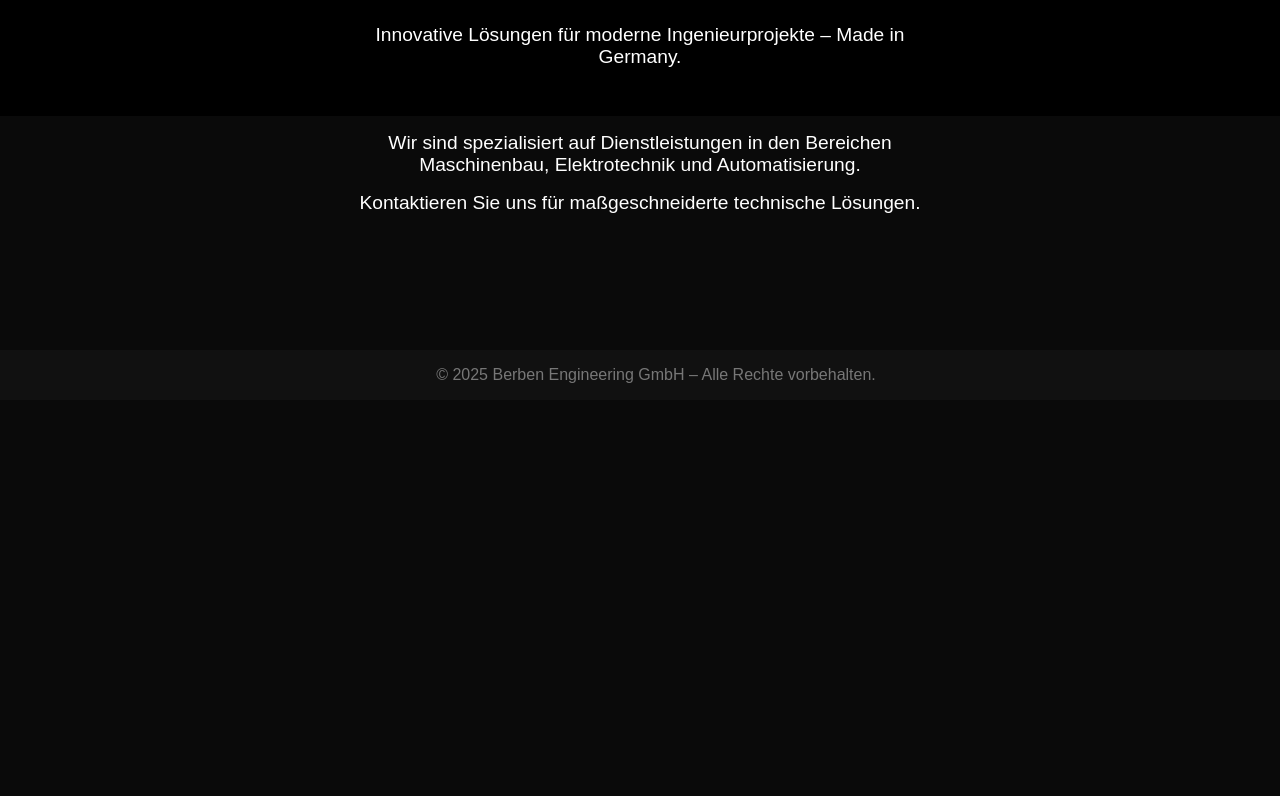
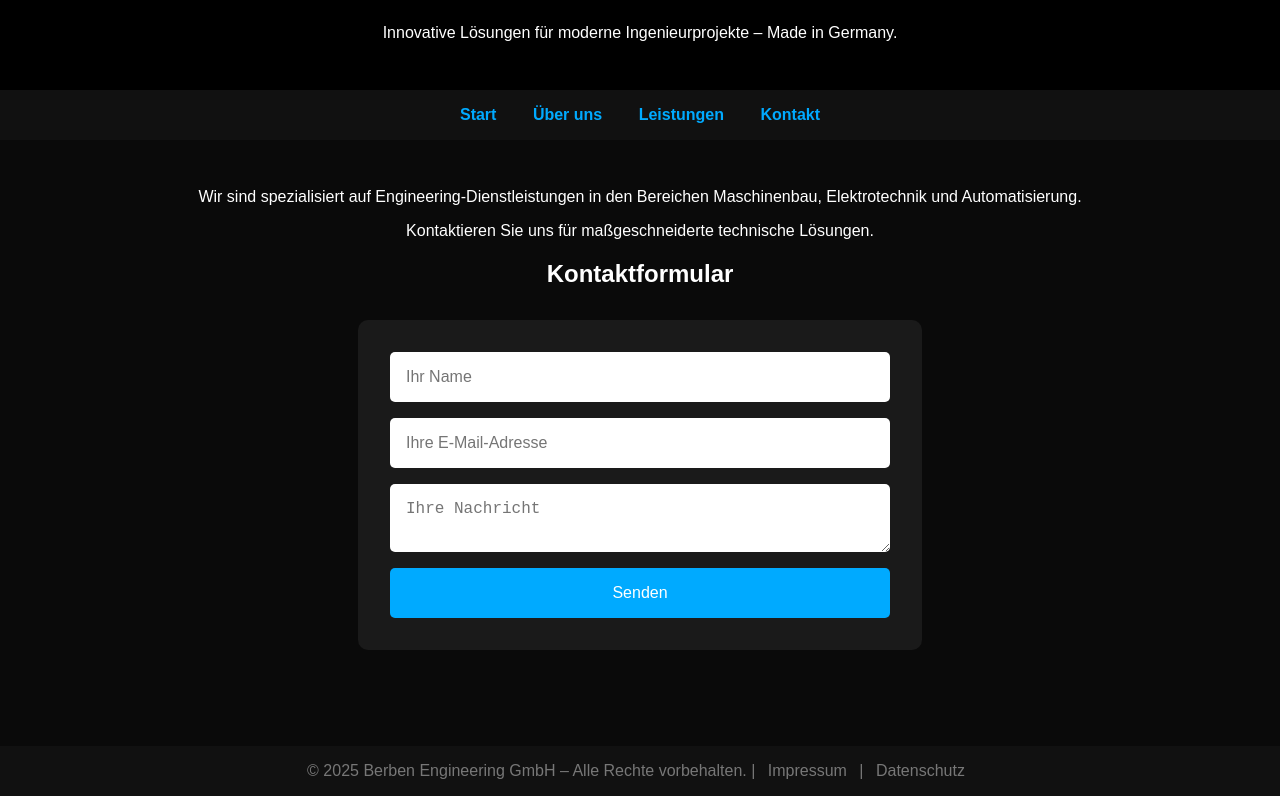
Before and after one commit to Berben93/meine-website, a plain HTML site: page index.html in a window 1280 px wide. Shown: the part 400-1196 px from the top of the page. Before the commit the page ends 800 px from the top, so only its background shows below. Drawn offline with Linux system fonts and the light colour scheme.

Commit message:
Add files via upload

```diff
--- a/index.html
+++ b/index.html
@@ -17,6 +17,19 @@
             padding: 2rem;
             background-color: #000000;
         }
+        nav {
+            background-color: #111;
+            padding: 1rem;
+        }
+        nav a {
+            color: #00aaff;
+            margin: 0 1rem;
+            text-decoration: none;
+            font-weight: bold;
+        }
+        nav a:hover {
+            text-decoration: underline;
+        }
         img {
             max-width: 300px;
             height: auto;
@@ -26,18 +39,47 @@
             font-size: 2.5rem;
             color: #00aaff;
         }
-        p {
-            font-size: 1.2rem;
-            margin: 1rem auto;
-            max-width: 600px;
+        main {
+            padding: 2rem;
+        }
+        form {
+            display: flex;
+            flex-direction: column;
+            gap: 1rem;
+            max-width: 500px;
+            margin: 2rem auto;
+            background-color: #1a1a1a;
+            padding: 2rem;
+            border-radius: 10px;
+        }
+        input, textarea {
+            padding: 1rem;
+            font-size: 1rem;
+            border: none;
+            border-radius: 5px;
+        }
+        button {
+            padding: 1rem;
+            background-color: #00aaff;
+            color: white;
+            border: none;
+            font-size: 1rem;
+            cursor: pointer;
+            border-radius: 5px;
         }
         footer {
-            background-color: #111111;
+            background-color: #111;
             padding: 1rem;
-            position: fixed;
-            bottom: 0;
-            width: 100%;
             color: #777;
+            margin-top: 2rem;
+        }
+        footer a {
+            color: #777;
+            margin: 0 0.5rem;
+            text-decoration: none;
+        }
+        footer a:hover {
+            text-decoration: underline;
         }
     </style>
 </head>
@@ -47,12 +89,35 @@
         <h1>Berben Engineering GmbH</h1>
         <p>Innovative Lösungen für moderne Ingenieurprojekte – Made in Germany.</p>
     </header>
+
+    <nav>
+        <a href="index.html">Start</a>
+        <a href="ueber-uns.html">Über uns</a>
+        <a href="leistungen.html">Leistungen</a>
+        <a href="#kontakt">Kontakt</a>
+    </nav>
+
     <main>
-        <p>Wir sind spezialisiert auf Dienstleistungen in den Bereichen Maschinenbau, Elektrotechnik und Automatisierung.</p>
-        <p>Kontaktieren Sie uns für maßgeschneiderte technische Lösungen.</p>
+        <section>
+            <p>Wir sind spezialisiert auf Engineering-Dienstleistungen in den Bereichen Maschinenbau, Elektrotechnik und Automatisierung.</p>
+            <p>Kontaktieren Sie uns für maßgeschneiderte technische Lösungen.</p>
+        </section>
+
+        <section id="kontakt">
+            <h2>Kontaktformular</h2>
+            <form action="https://formspree.io/f/yourID" method="POST">
+                <input type="text" name="name" placeholder="Ihr Name" required>
+                <input type="email" name="email" placeholder="Ihre E-Mail-Adresse" required>
+                <textarea name="message" placeholder="Ihre Nachricht" required></textarea>
+                <button type="submit">Senden</button>
+            </form>
+        </section>
     </main>
+
     <footer>
-        &copy; 2025 Berben Engineering GmbH – Alle Rechte vorbehalten.
+        &copy; 2025 Berben Engineering GmbH – Alle Rechte vorbehalten. |
+        <a href="impressum.html">Impressum</a> |
+        <a href="datenschutz.html">Datenschutz</a>
     </footer>
 </body>
 </html>
```
Also changed, not shown: datenschutz.html (added, +20 -0 lines), impressum.html (added, +26 -0 lines), leistungen.html (added, +24 -0 lines), ueber-uns.html (added, +19 -0 lines).
